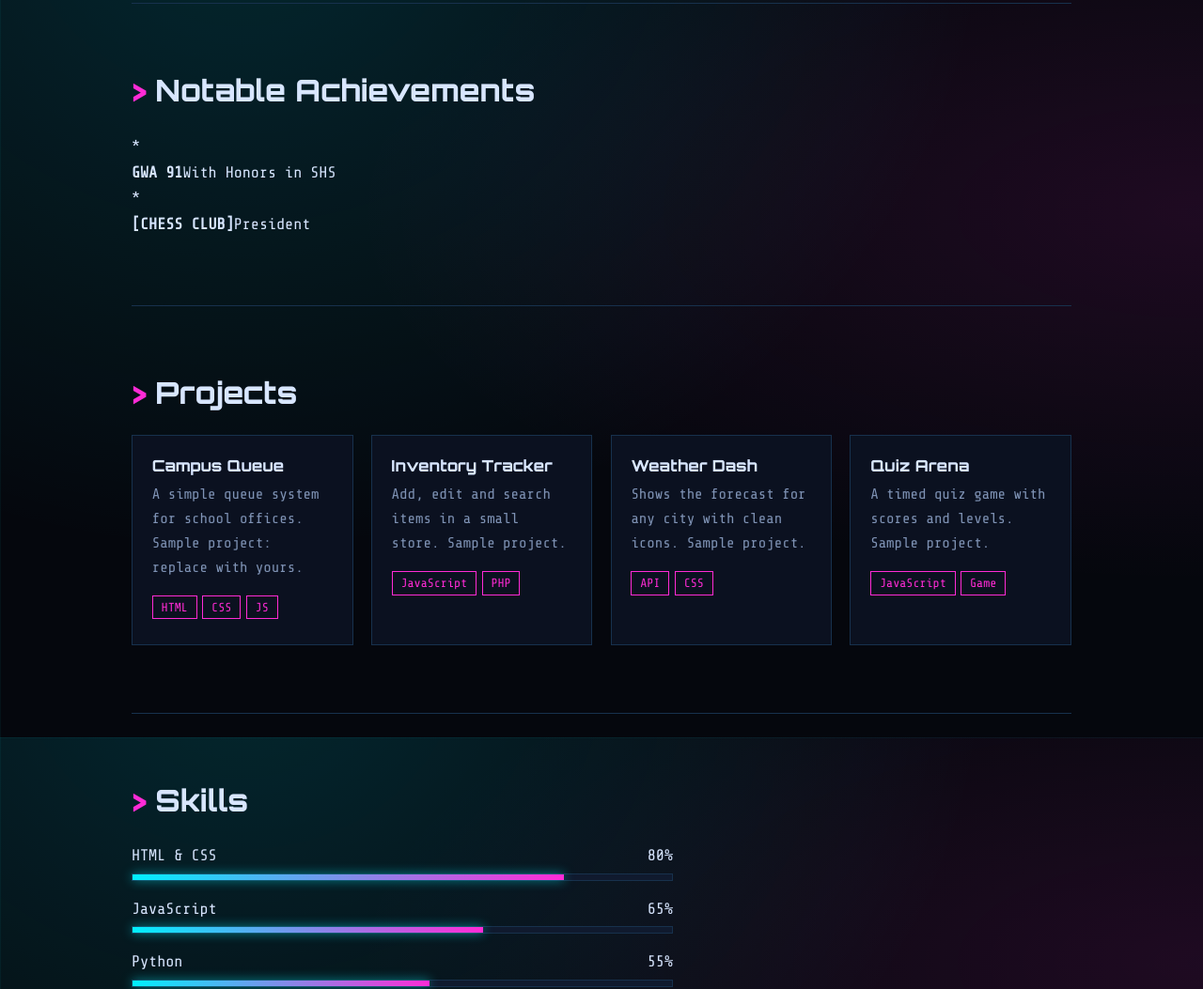
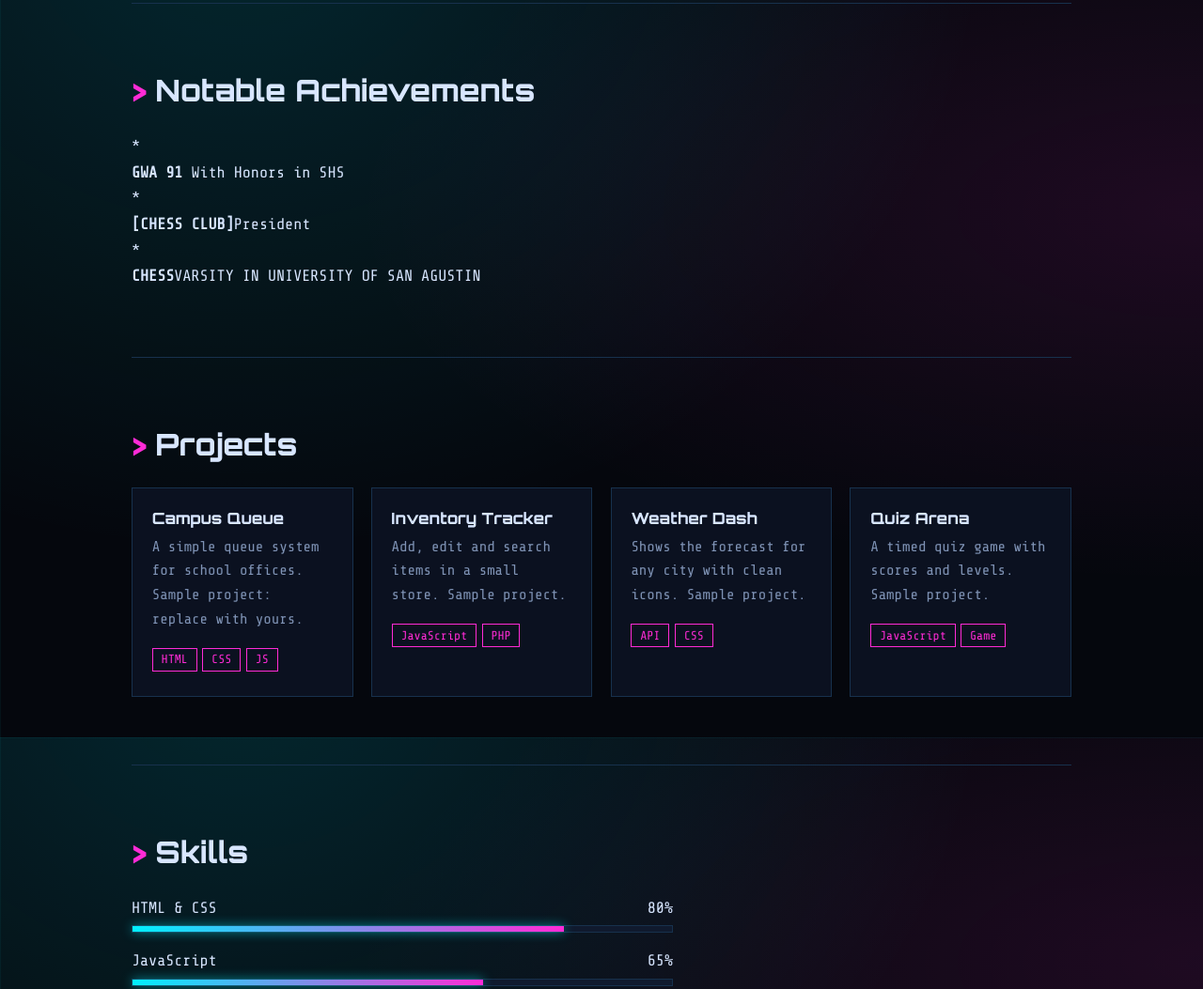
Before and after one commit to wsorongon-maker/Csit-web-finals-20261, a plain HTML site: page index.html in a window 1280 px wide. Shown: the part 2415-3468 px from the top of the page at 94% size. Drawn offline with nearby package versions, Linux system fonts and the light colour scheme.

Commit message:
Fix formatting and add achievements in index.html

```diff
--- a/index.html
+++ b/index.html
@@ -229,8 +229,9 @@ footer{padding:2rem 0 3rem;border-top:1px solid var(--line);color:var(--muted);f
 
 <section id="achievements">
 <h2 class="title">Notable Achievements</h2>
-<div class="toast"><span class="icon" aria-hidden="true">*</span><div><b>GWA 91</b>With Honors in SHS</div></div>
+<div class="toast"><span class="icon" aria-hidden="true">*</span><div><b>GWA 91</b> With Honors in SHS</div></div>
 <div class="toast"><span class="icon" aria-hidden="true">*</span><div><b>[CHESS CLUB]</b>President</div></div>
+  <div class="toast"><span class="icon" aria-hidden="true">*</span><div><b>CHESS</b>VARSITY IN UNIVERSITY OF SAN AGUSTIN</div></div>
 </section>
 
 
@@ -244,6 +245,8 @@ footer{padding:2rem 0 3rem;border-top:1px solid var(--line);color:var(--muted);f
       <article class="card"><h3>Quiz Arena</h3><p>A timed quiz game with scores and levels. Sample project.</p><span>JavaScript</span><span>Game</span></article>
     </div>
   </section>
+
+
 
   <section id="skills">
     <h2>Skills</h2>
```
